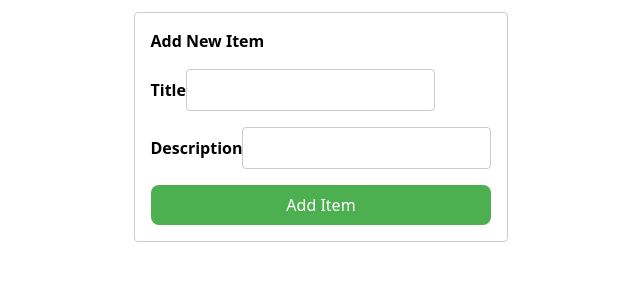
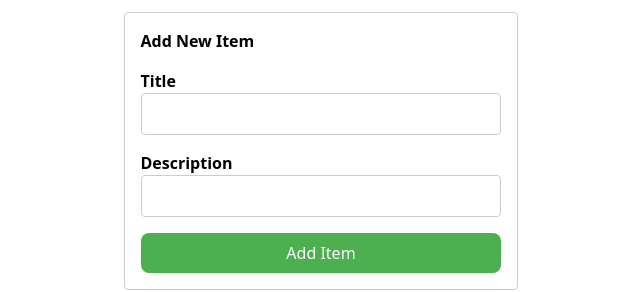
Before and after one commit to Beaves83/todo_app, a Vue app in the folder todoapp-frontend/: page / in a window 1280 px wide. Shown: the part 238-530 px from the top of the page, without its empty margins (319-959 px from the left). Built offline with nearby package versions, Linux system fonts and the light colour scheme; no server answers.

Commit message:
style: some change in the design

```diff
--- a/todoapp-frontend/src/components/ItemList.vue
+++ b/todoapp-frontend/src/components/ItemList.vue
@@ -212,12 +212,14 @@ fetchItems();
 
 .add-item__label {
   font-weight: bold;
+  margin-right: 20px;
 }
 
 .add-item__input {
   padding: 0.5rem;
   border: 1px solid #ccc;
   border-radius: 4px;
+  width: 100%;
 }
 
 .add-item__button {
```
